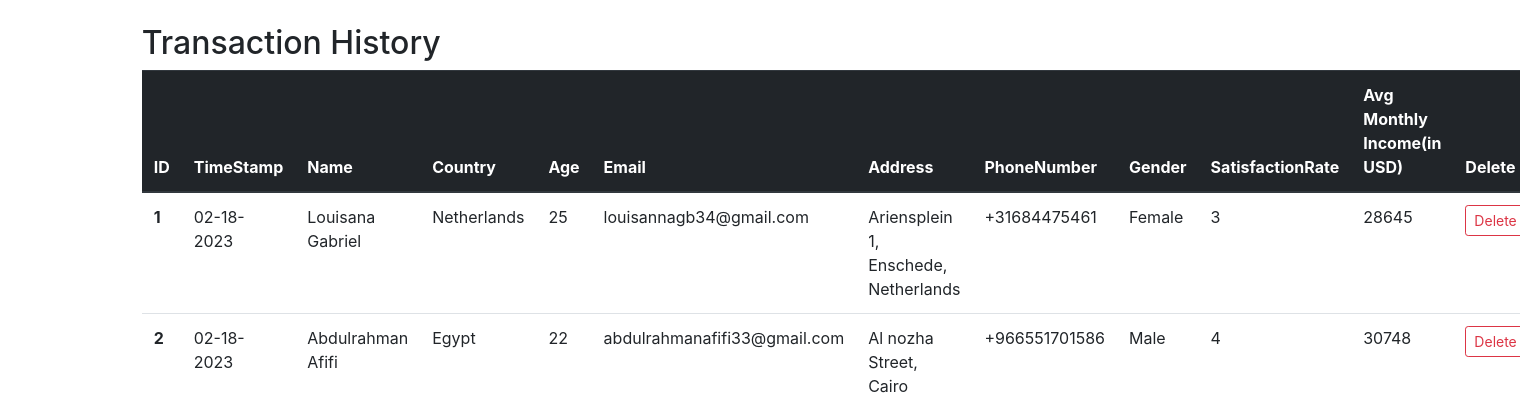
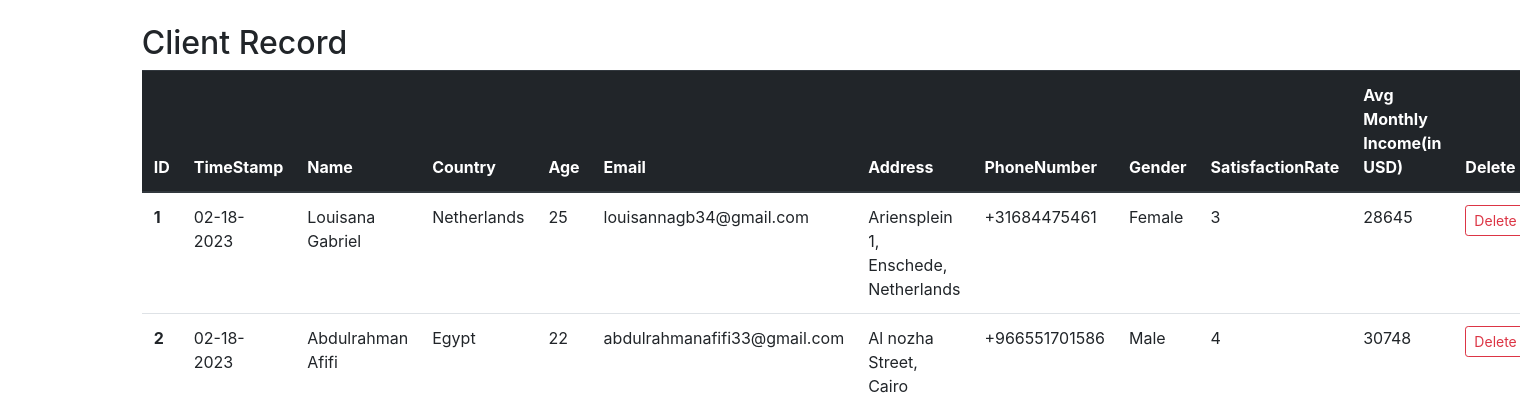
Before and after one commit to AfifiGhost2000/DataCollectionPipelineProject, a Flask app: page / in a window 1520 px wide. Shown: the part 56-476 px from the top of the page. Run offline with Flask 2, Linux system fonts and the light colour scheme; data comes from the database, SQL or seed files in the repository; some libraries are stand-ins or nearby versions.

Commit message:
Update index.html

```diff
--- a/Week12/application/templates/index.html
+++ b/Week12/application/templates/index.html
@@ -2,7 +2,7 @@
 {% block content %}
 
 <div class="col-sm-20 ml-auto mr-auto ">
-    <h2>Transaction History</h2>
+    <h2>Client Record</h2>
     <table class="table">
         <thead class="thead-dark">
             <tr>
```
